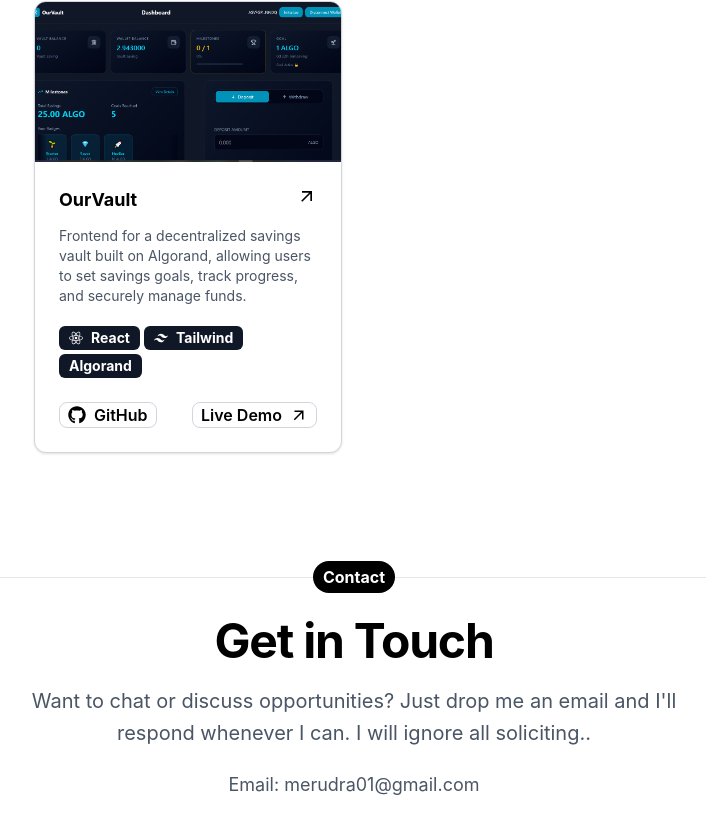
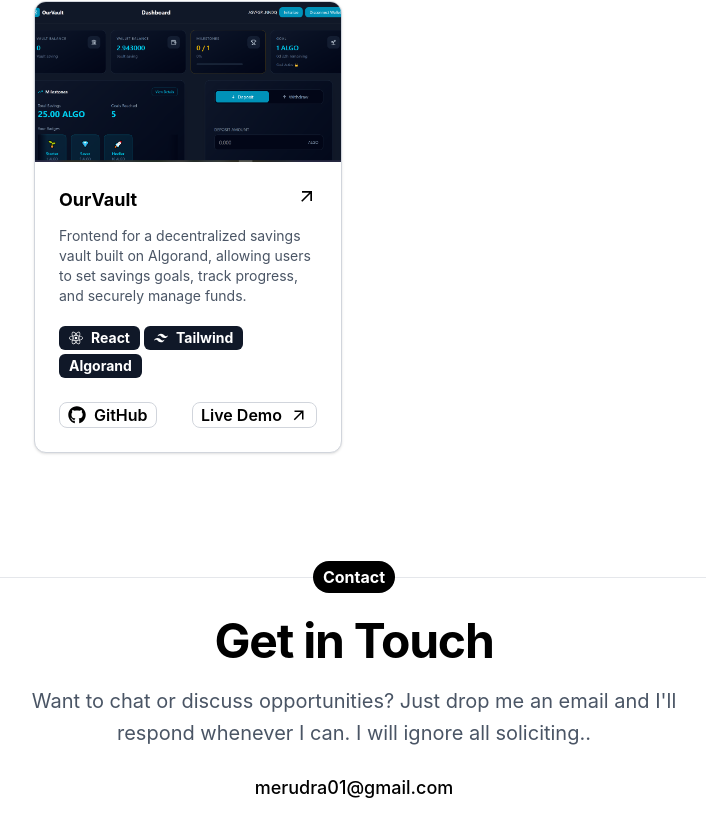
Before and after one commit to itisrudraa/portfolio, a React app: page / in a window 1280 px wide. Shown: the part 1412-2248 px from the top of the page, without its empty margins (286-992 px from the left). Built offline with nearby package versions, Linux system fonts and the light colour scheme; the HTML template or start-up script is replaced by a standard one.

Commit message:
refactor footer

```diff
--- a/src/sections/Footer.jsx
+++ b/src/sections/Footer.jsx
@@ -8,7 +8,7 @@
                 </div>
                 <h2 className="mt-6 text-5xl font-bold tracking-tight">Get in Touch</h2>
                 <p className="mt-5 max-w-2xl mx-auto text-xl text-gray-600 leading-relaxed">Want to chat or discuss opportunities? Just drop me an email and I'll respond whenever I can. I will ignore all soliciting..</p>
-                <p className="mt-5 text-lg text-gray-600 leading-relaxed">Email: merudra01@gmail.com</p>
+                <a href="mailto:merudra01@gmail.com" className="mt-6 inline-block text-lg font-medium text-black hover:underline" >merudra01@gmail.com </a>
             </div>
         </section>
     );
```
